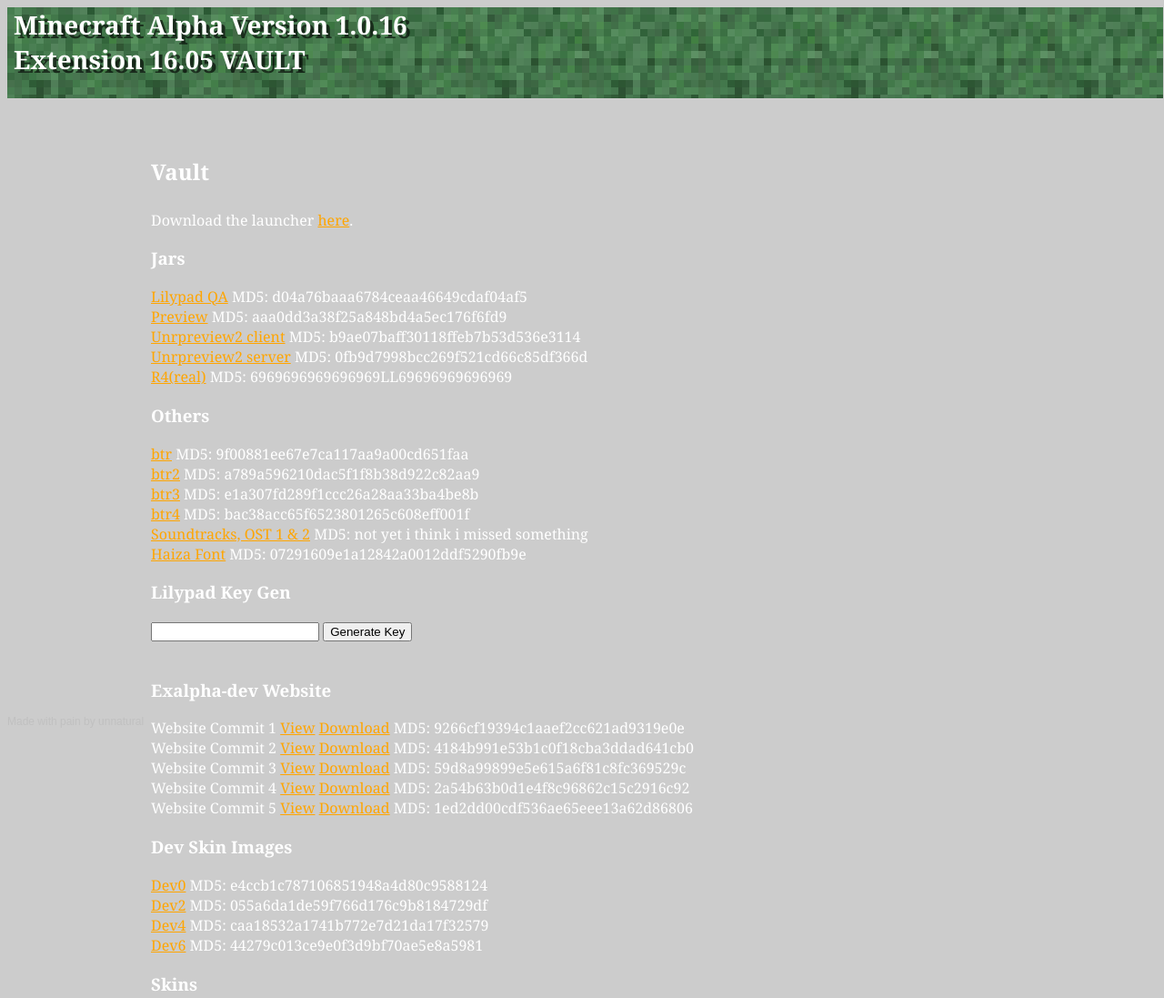
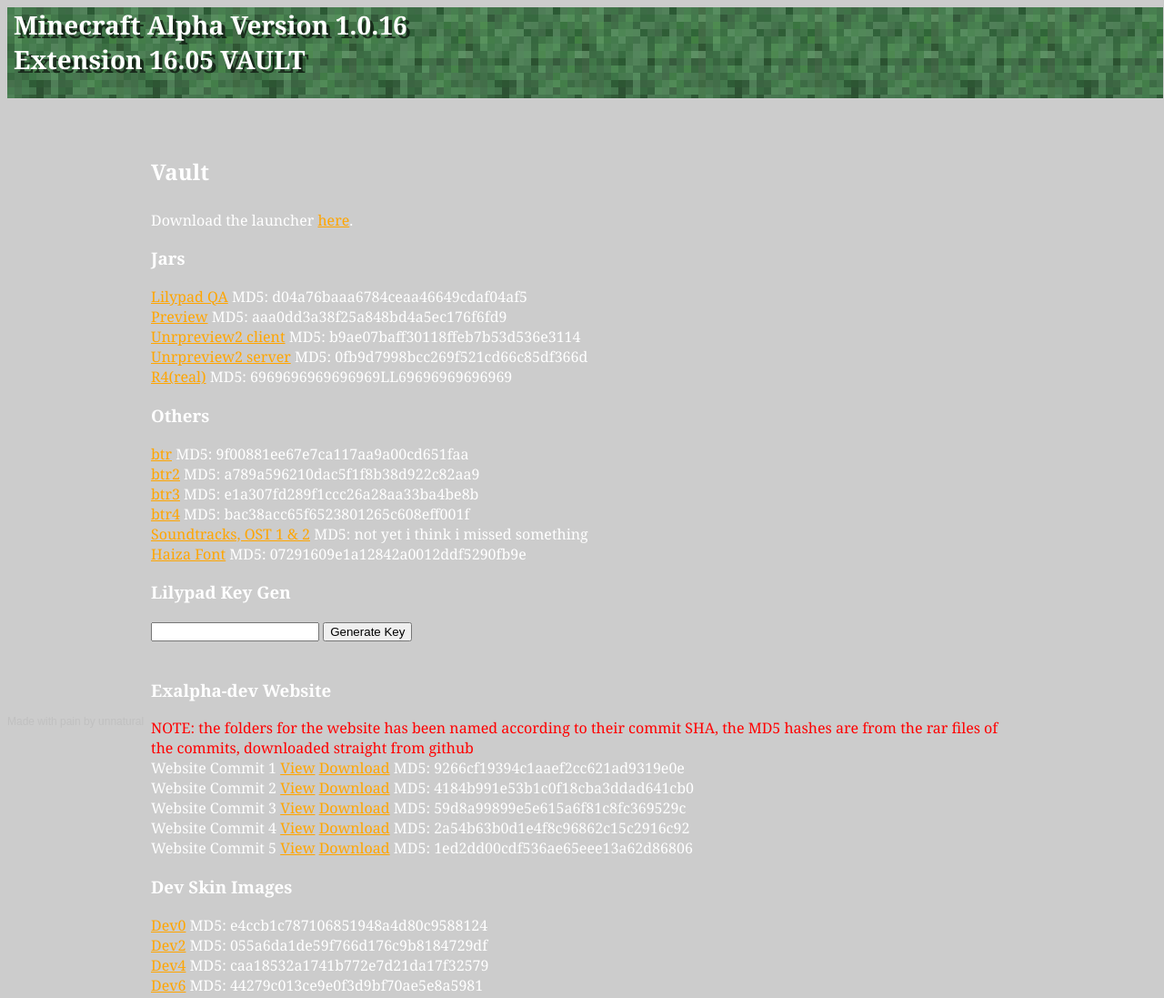
Before and after one commit to Alphaverers/AlphaverVault, a plain HTML site: page index.html in a window 1280 px wide. Shown: the top 1097 px of the page at 91% size. Drawn offline with Linux system fonts and the light colour scheme.

Commit message:
notes and, redman

```diff
--- a/index.html
+++ b/index.html
@@ -43,6 +43,11 @@
 			<br><br>
 			<div id="key" class="key"></div>
 			<h3>Exalpha-dev Website</h3>
+			<redman>
+				NOTE:
+				the folders for the website has been named according to their commit SHA, the MD5 hashes are from the rar files of the commits, downloaded straight from github
+			</redman>
+			<br>
 			Website Commit 1 <a href="./files/website/446eb3762306913b166227a548a13c6915892bac/index.html">View</a> <a href="./files/website/446eb3762306913b166227a548a13c6915892bac.rar">Download</a> MD5: 9266cf19394c1aaef2cc621ad9319e0e
 			<br>
 			Website Commit 2 <a href="./files/website/ae838c4068d55008522cda9abceeff355ae4cf9b/index.html">View</a> <a href="./files/website/ae838c4068d55008522cda9abceeff355ae4cf9b.rar">Download</a> MD5: 4184b991e53b1c0f18cba3ddad641cb0
--- a/style.css
+++ b/style.css
@@ -116,3 +116,8 @@ body {
       font-size: 20pt;
       font-style: oblique;
   }
+
+  redman {
+    font: italic;
+    color: red;
+  }
```
